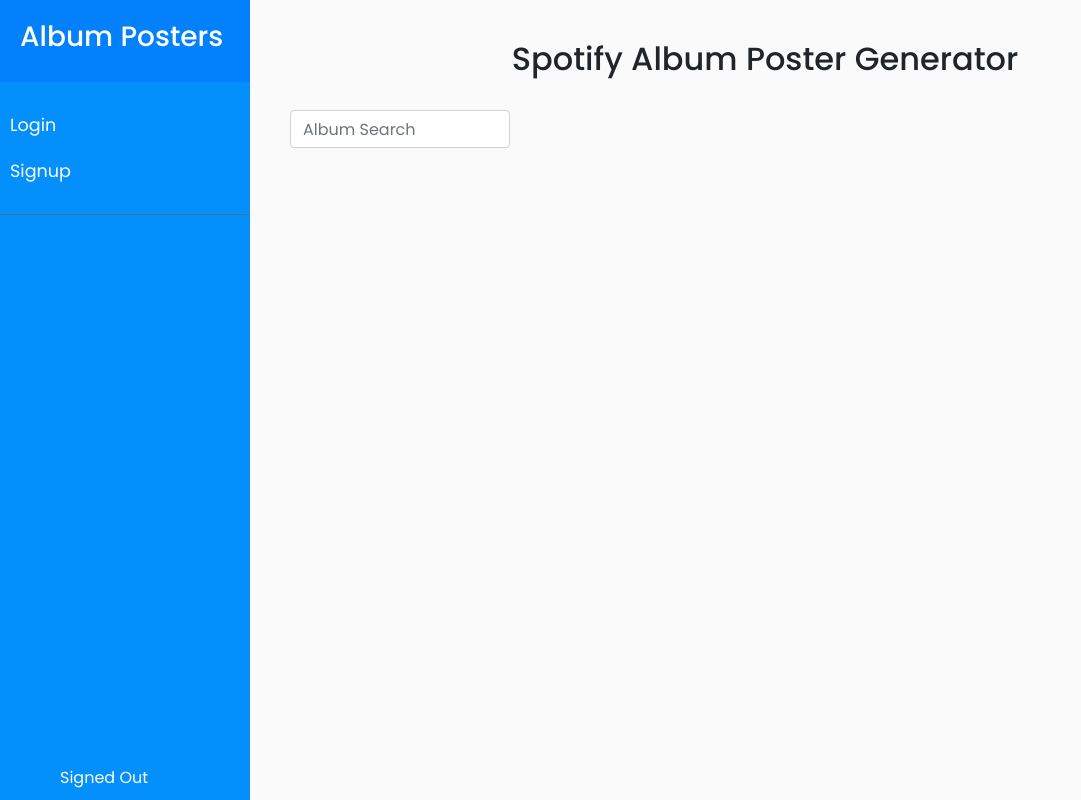
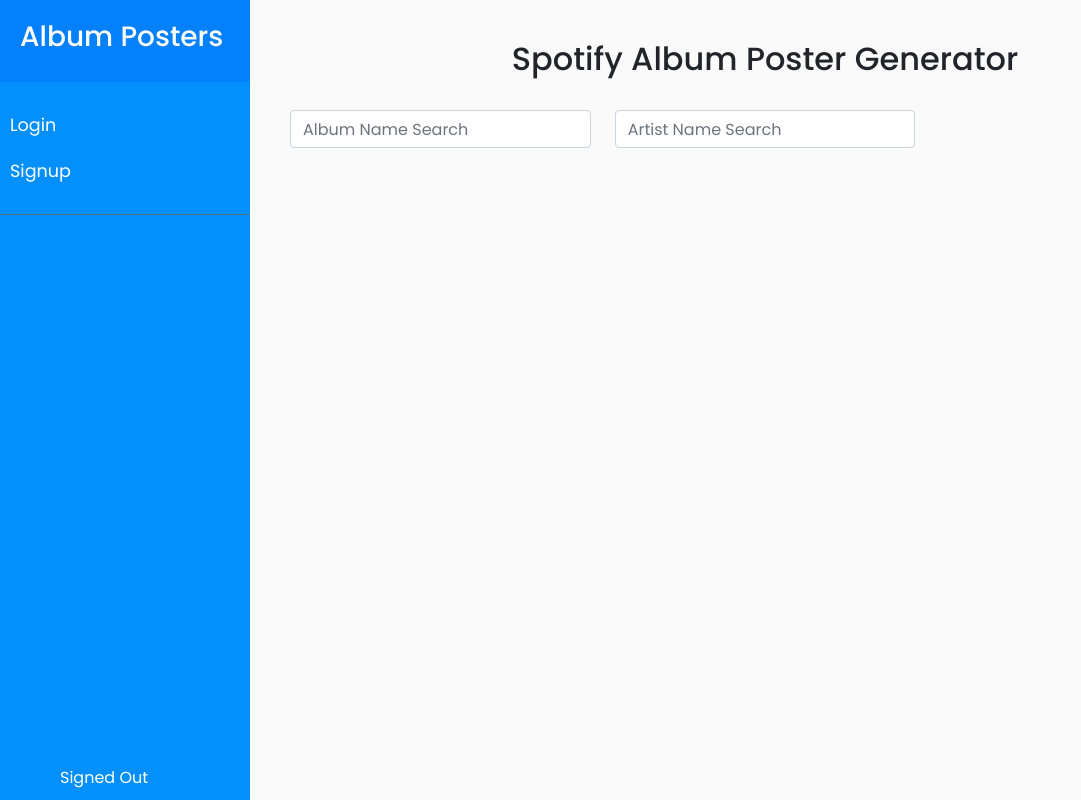
Before and after one commit to esbenniels/AlbumPosterGenerator, a Flask app: template templates/posters.html in a window 1280 px wide. Shown: the whole page, without its empty margins (0-1081 px from the left). Run offline with Flask 3, Linux system fonts and the light colour scheme; the template is opened without the code that fills it: most values are stand-ins (such as "Sample title", 1, 10 or a date in 2020); some libraries are stand-ins or nearby versions.

Commit message:
SEARCH BAR WORKS added one for artists too

```diff
--- a/app.py
+++ b/app.py
@@ -187,19 +187,33 @@
             tracker -= 4
     # print("Number of columns: ", numColumns)
     albumPlaylistNames: list[str] = []
+    artistNames: list[str] = []
 
     for albumID in posterNames:
         try:
             albumPlaylistNames.append(spotify.album(albumID.replace(".png",""))['name'])
         except:
             albumPlaylistNames.append(spotify.playlist(albumID.replace(".png",""))['name'])
+
+        try:
+            results = spotify.album(albumID.replace(".png",""))
+            build : str = ''
+            for i in range(len(results['artists'])):
+                # print(results['artists'][i]['name'], end="")
+                build += results['artists'][i]['name']
+                if not i == len(results['artists'])-1:
+                    build += ", "
+            artistNames.append(build)
+        except:
+            artistNames.append(spotify.playlist(albumID.replace(".png",""))['owner']['display_name'])
     # print(albumNames)
 
     bigStruct: list[dict] = [
         {
             "file": posterNames[i],
             "name": albumPlaylistNames[i],
-            "params": paramDict[posterNames[i]]
+            "params": paramDict[posterNames[i]],
+            "artist": artistNames[i]
         }
         for i in range(len(posterNames))
     ]
--- a/templates/posters.html
+++ b/templates/posters.html
@@ -153,8 +153,11 @@
                     var images = document.getElementsByTagName('img');
                     var struct = {};
                     for (let j in images) {
+                        if (images[j] != undefined && images[j].id != undefined && images[j].src != undefined) {
                             struct[String(images[j].id)] = images[j].src;
                         }
+                    }
+                    // console.log(struct);
                     clear(document.getElementById("posters"));
                     var numRows;
                     if (newData.length > 0) {numRows = Math.floor(newData.length / 4) + 1;}
@@ -167,8 +170,8 @@
                         else {numColumns.push(4); tracker = tracker - 4;}
                         i++;
                     }
-                    console.log("NumRows: ", numRows);
-                    console.log("NumColumns: ", numColumns);
+                    // console.log("NumRows: ", numRows);
+                    // console.log("NumColumns: ", numColumns);
 
                     var row = 0;
                     var posters = document.getElementById('posters');
@@ -205,7 +208,10 @@
 
                             // image time
                             let img = document.createElement('img'); img.style.width = '65%';
+                            // console.log("Supposed initiation sequence for undefined call");
                             img.src = struct[newData[4*row + col]['file']];
+                            img.id = newData[4*row + col]['file'];
+                            // console.log("Finished line");
                             form.appendChild(img);
                             form.appendChild(document.createElement('br')); form.appendChild(document.createElement('br'));
                             let btn = document.createElement('button'); btn.classList.add('btn', 'btn-primary'); btn.type = "submit";
@@ -219,27 +225,32 @@
                         row++;
                     }
                 }
-            </script>
+                function reorderArtists() {
+                    var data = JSON.parse('{{ allData | tojson }}');
+                    var newData = [];
+                    var similarities = [];
+                    var searchString = document.getElementById("search2").value;
+                    // console.log(searchString);
+                    for (let i in data) {       // album is an integer list index
+                        let similarity = JaroWrinker(searchString, data[i]['artist']);
+                        let insertIndex = 0;
+                        while (insertIndex < newData.length && similarity < similarities[insertIndex]) {
+                            insertIndex++;
+                        }
+                        newData.splice(insertIndex, 0, data[i]);
+                        similarities.splice(insertIndex, 0, similarity);
+                    }
+                    console.log(newData);
+                    console.log(similarities);
 
-            <!-- use jinja filters and pass one big array of json objects in from app.py to get this to work -->
-
-            <div class="row">
-                <div class="col-md-3 text-left">
-                    <input type="text" id="search" placeholder="Album Search" class="form-control" onchange="reorderAlbums()">
-                </div>
-            </div>
-            <br>
-            <div id="posters">
-            {% if allData %}
-
-                <script>
-                    // function reorderAlbums() {
-                        var newData = JSON.parse('{{ allData | tojson }}');
-                        // var images = document.getElementsByTagName('img');
-                        // var struct = {};
-                        // {% for asdf in range(numPosters) %}
-                        //     struct[String(images[j].id)] = "{{ url_for }}";
-                        // {% endfor %}
+                    var images = document.getElementsByTagName('img');
+                    var struct = {};
+                    for (let j in images) {
+                        if (images[j] != undefined && images[j].id != undefined && images[j].src != undefined) {
+                            struct[String(images[j].id)] = images[j].src;
+                        }
+                    }
+                    // console.log(struct);
                     clear(document.getElementById("posters"));
                     var numRows;
                     if (newData.length > 0) {numRows = Math.floor(newData.length / 4) + 1;}
@@ -252,8 +263,8 @@
                         else {numColumns.push(4); tracker = tracker - 4;}
                         i++;
                     }
-                        console.log("NumRows: ", numRows);
-                        console.log("NumColumns: ", numColumns);
+                    // console.log("NumRows: ", numRows);
+                    // console.log("NumColumns: ", numColumns);
 
                     var row = 0;
                     var posters = document.getElementById('posters');
@@ -290,8 +301,10 @@
 
                             // image time
                             let img = document.createElement('img'); img.style.width = '65%';
-                                img.src = "{{ url_for('static', filename = 'PosterStorage/user'+current_user.id | string() + '/' + allData[4*i+j]['file']) }}";
-                                img.id = "{{ allData[4*i+j]['file'] }}";
+                            // console.log("Supposed initiation sequence for undefined call");
+                            img.src = struct[newData[4*row + col]['file']];
+                            img.id = newData[4*row + col]['file'];
+                            // console.log("Finished line");
                             form.appendChild(img);
                             form.appendChild(document.createElement('br')); form.appendChild(document.createElement('br'));
                             let btn = document.createElement('button'); btn.classList.add('btn', 'btn-primary'); btn.type = "submit";
@@ -304,12 +317,22 @@
                         posters.appendChild(document.createElement('br')); posters.appendChild(document.createElement('br'));
                         row++;
                     }
-                    // }
+                }
             </script>
 
-            <!-- <table> -->
-                <!-- <tbody> -->
+            <!-- use jinja filters and pass one big array of json objects in from app.py to get this to work -->
 
+            <div class="row">
+                <div class="col-md-4 text-left">
+                    <input type="text" id="search" placeholder="Album Name Search" class="form-control" onchange="reorderAlbums()">
+                </div>
+                <div class="col-md-4 text-left">
+                    <input type="text" id="search2" placeholder="Artist Name Search" class="form-control" onchange="reorderArtists()">
+                </div>
+            </div>
+            <br>
+            <div id="posters">
+            {% if allData %}
                 {% for i in range(numRows) %}
                 <div class="row">
                     {% for j in range(numColumns[i]) %}
@@ -319,8 +342,6 @@
 
                             <input type="text" id="url" name="SpotifyUrl" class="form-control"
                             value="{{ 'https://open.spotify.com/album/'+allData[4*i+j]['file'].replace('.png','')+'?' }}" style="display: none;" form="234">
-
-                                <!-- https://open.spotify.com/album/3SpBlxme9WbeQdI9kx7KAV?si=9gofoy4FS-6P6K3GtZdiow -->
 
                             <input type="number" id="coverDim" name="coverDim" class="form-control"
                             value="{{ allData[4*i+j]['params']['coverDim'] }}" style="display: none;">
@@ -358,19 +379,13 @@
                             <br><br>
                             <button type="submit" class="btn btn-primary">Go to Generator</button>
                         </form>
-                            <!-- Album name and thumbnail -->
-
                     </div>
                     {% endfor %}
                 </div>
                 <br>
                 <br>
                 {% endfor %}
-                <!-- </tbody> -->
-            <!-- </table> -->
-
             </div>
-
             {% endif %}
             <br>
         </div>
```
Lines whose indentation alone changed are shown as unchanged.
